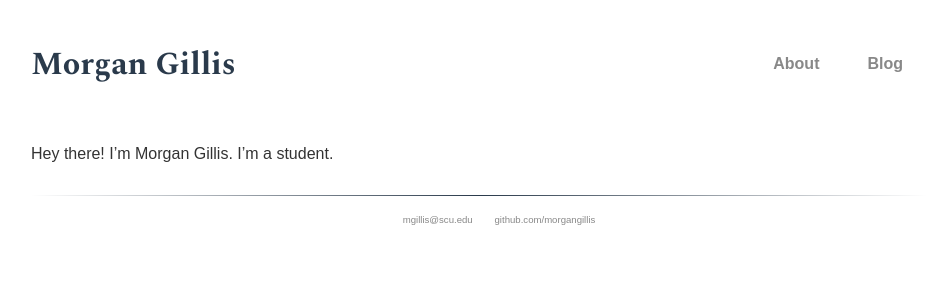
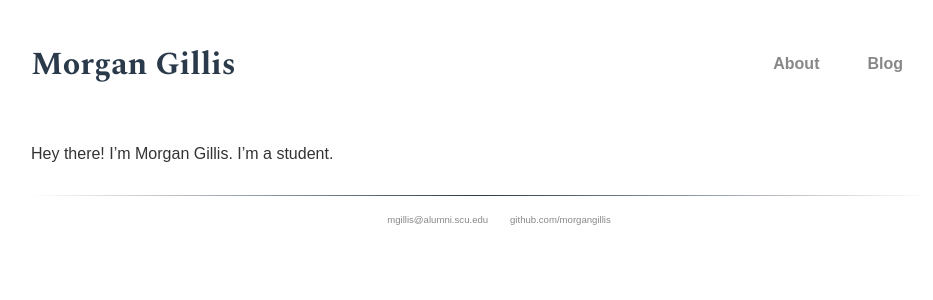
Before and after one commit to morgangillis/morgangillis.github.io, a Jekyll site: the page built from index.md, in a window 1280 px wide. Shown: the top 300 px of the page, without its empty margins (161-1094 px from the left). Built offline with Jekyll 4.4.1, drawn with Linux system fonts in a browser that asks for light colours; some web fonts are replaced.

Commit message:
changed @scu.edu to @alumni.scu.edu

```diff
--- a/_includes/footer.html
+++ b/_includes/footer.html
@@ -2,7 +2,7 @@
   <div>
     <hr>
     <ul>
-      <li><a href="mailto:mgillis@scu.edu">mgillis@scu.edu</a></li>
+      <li><a href="mailto:mgillis@alumni.scu.edu">mgillis@alumni.scu.edu</a></li>
       <li><a href="https://github.com/morgangillis">github.com/morgangillis</a></li>
     </ul>
   </div>
```
